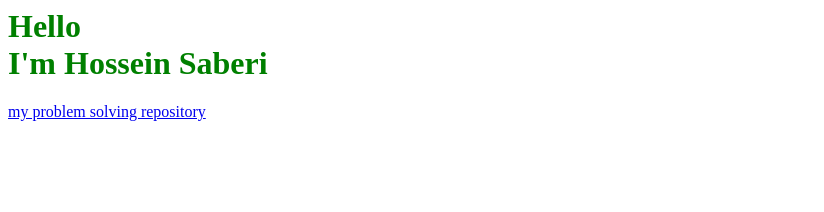
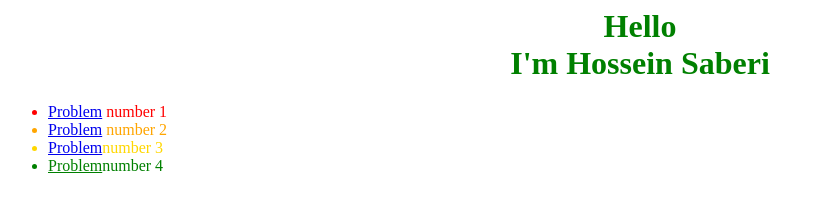
Before and after one commit to Hossein2468/Hossein2468.github.io, a plain HTML site: page index.html in a window 1280 px wide. Shown: the whole page, without its empty margins (0-824 px from the left). Drawn offline with Linux system fonts and the light colour scheme.

Commit message:
added some problems

```diff
--- a/index.html
+++ b/index.html
@@ -2,14 +2,19 @@
 <title>hossein web page</title>
 
 <head>
-<h1 style="color:green; ">Hello
+<h1 style="color:green; text-align: center;">Hello
 <br>
 I'm Hossein Saberi
 </h1>
 </head>
 
 <body>
-<a href="https://github.com/Hossein2468/problem-solving">my problem solving repository</a>
+<ul>
+    <li style="color:red"><a href="www.google.com">Problem</a> number 1</li>
+    <li style="color:orange"><a href="www.github.com">Problem</a> number 2</li>
+    <li style="color:gold;"><a href="www.google.com">Problem</a>number 3</li>
+    <li style="color:green"><a href="www.google.com" style="color:green">Problem</a>number 4</li>
+</ul>
 
 </body>
 </html>
```
